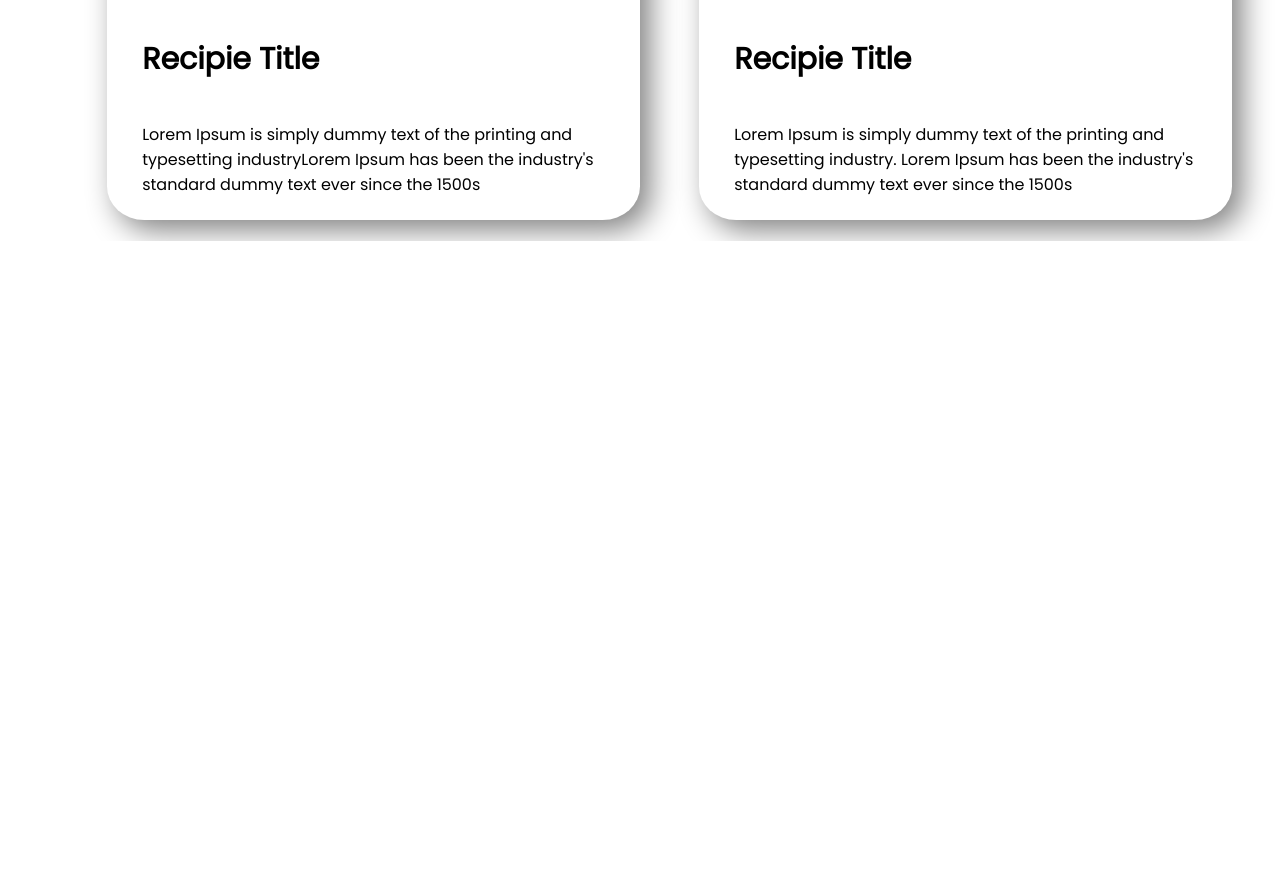
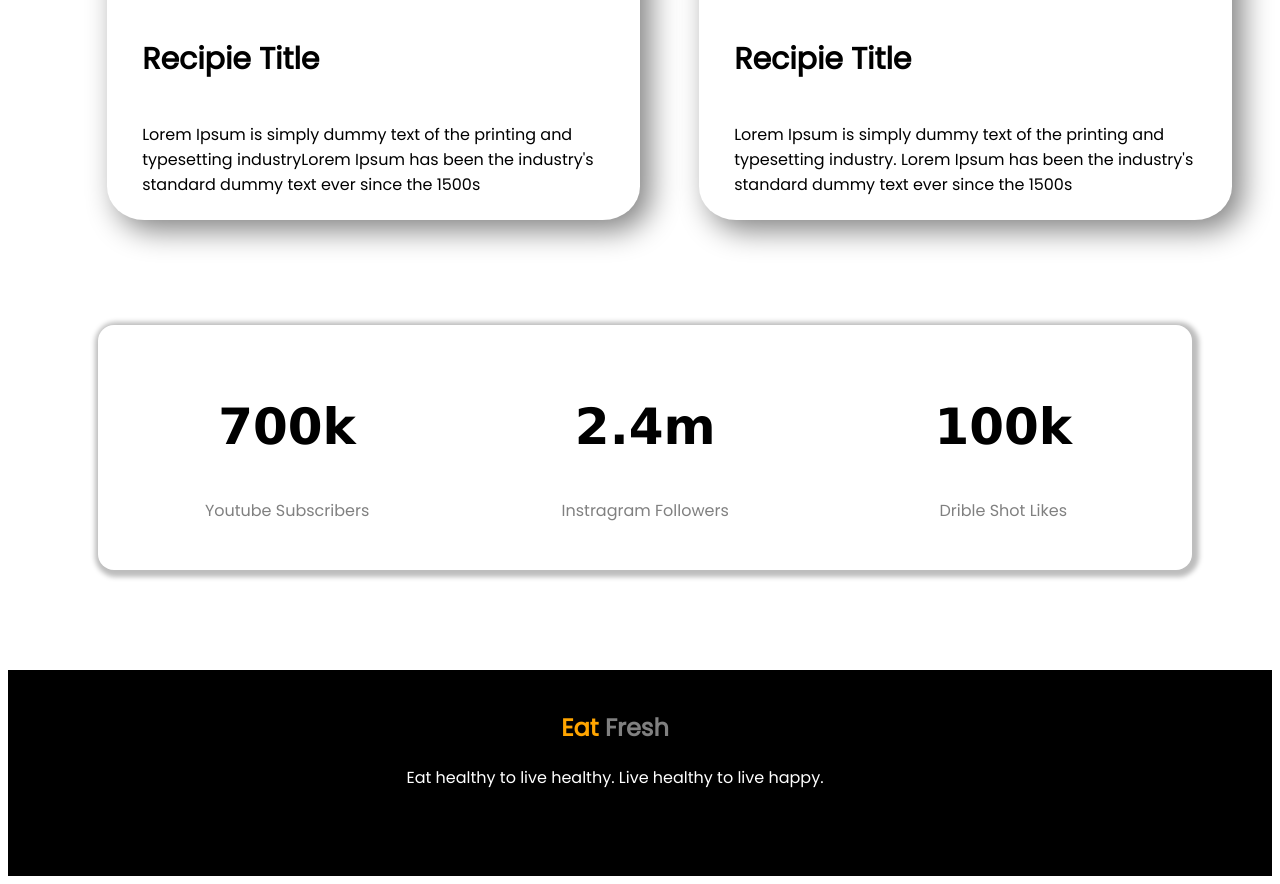
Before and after one commit to faria-r/H-food, a plain HTML site: page index.html in a window 1280 px wide. Shown: the part 1851-2735 px from the top of the page. Before the commit the page ends 2092 px from the top, so only its background shows below. Drawn offline with Linux system fonts and the light colour scheme.

Commit message:
footer added

```diff
--- a/index.html
+++ b/index.html
@@ -13,7 +13,7 @@
 <body>
     <section class="flex-container" >
         <div class="half-width">
-<h1 class="heading"><span>Skip</span> The Diet,
+<h1 class="heading"><span class="orange">Skip</span> The Diet,
    </h1>
 <h1 class="heading">Just Eat Healthy </h1>
 <h1 class="heading"> With Food Network</h1>
@@ -76,14 +76,27 @@ healthy and delicious food for you
 
     </section>
     <section>
-        <div>
+        <div class="section-four">
+<div class="followers">
+<h2>700k</h2>
+<p>Youtube Subscribers</p>
+</div>
+<div class="followers">
+    <h2>2.4m</h2>
+    <p>Instragram Followers</p>
+    </div>
+    <div class="followers">
+        <h2>100k</h2>
+        <p>Drible Shot Likes</p>
+        </div>
 
         </div>
     </section>
 </body>
 <footer>
+    <h2><span class="orange">Eat</span> Fresh</h2>
     <p>
-
+        Eat healthy to live healthy. Live healthy to live happy.
     </p>
 </footer>
 </html>
--- a/style.css
+++ b/style.css
@@ -25,7 +25,7 @@ body{
     color: grey;
     margin: 0;
 }
-.heading span{
+.orange{
     color: orange;
 }
 .order{
@@ -84,3 +84,39 @@ body{
     text-align: center;
     margin-bottom: 60px;
 }
+.section-four{
+    display: flex;
+    padding:10px;
+    box-shadow: 2px 2px 5px 5px  rgb(189, 189, 189);
+    width: 85%;
+    margin: 100px 90px;
+    border-radius: 16px;
+}
+.followers{
+    width: 25%;
+    margin: 2% 5%;
+}
+.followers h2{
+    font-family: 'Lucida Sans', 'Lucida Sans Regular', 'Lucida Grande', 'Lucida Sans Unicode', Geneva, Verdana, sans-serif;
+    text-align: center;
+    font-size: 50px;
+font-weight:1200;
+
+}
+.followers p{
+
+    text-align: center;
+    color: gray;
+}
+footer{
+    background-color: black;
+    padding: 20px 60px 70px 10px;
+}
+footer h2{
+    text-align: center;
+    color: gray;
+}
+footer p{
+    color: white;
+    text-align: center;
+}
```
